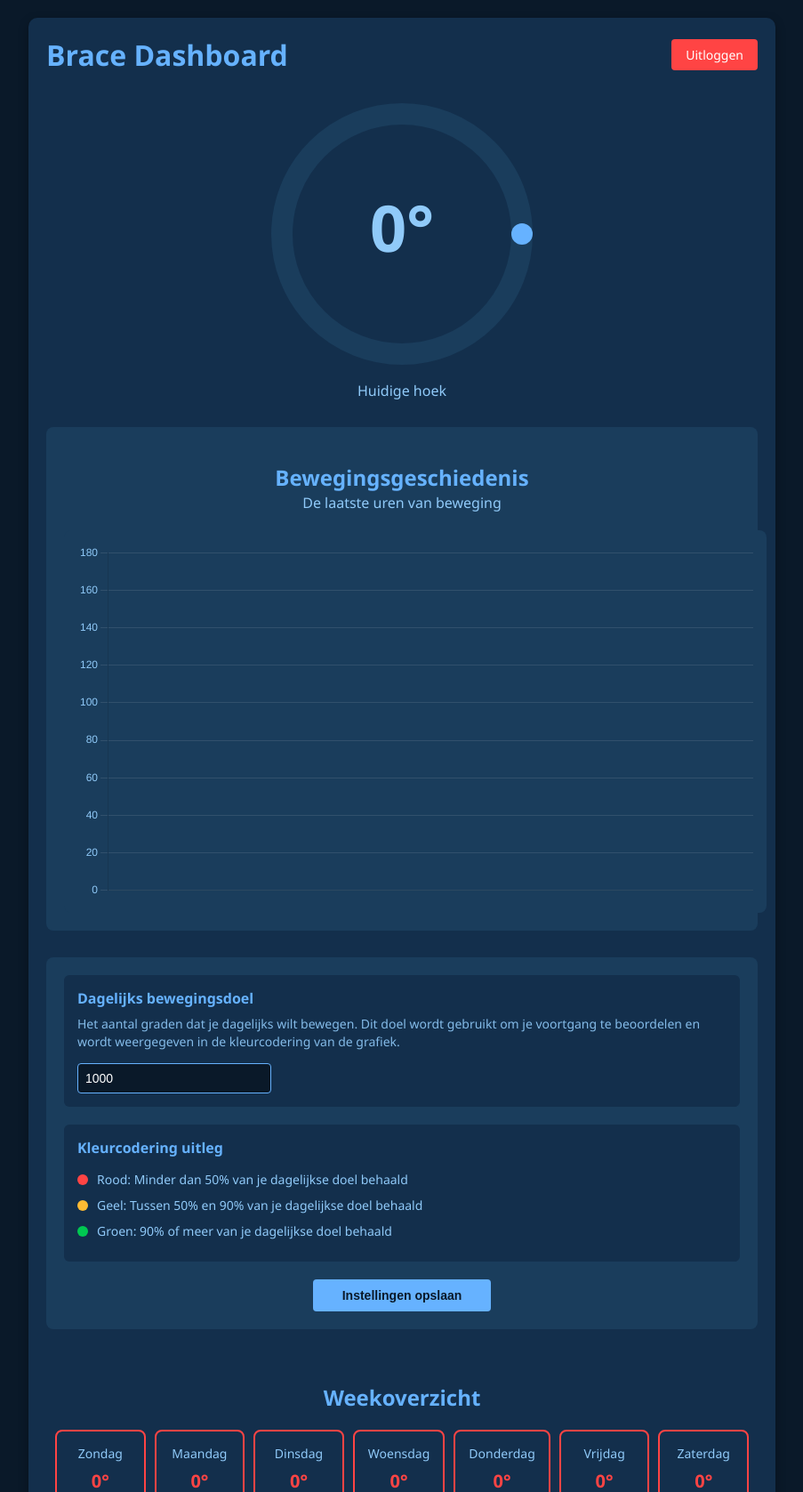
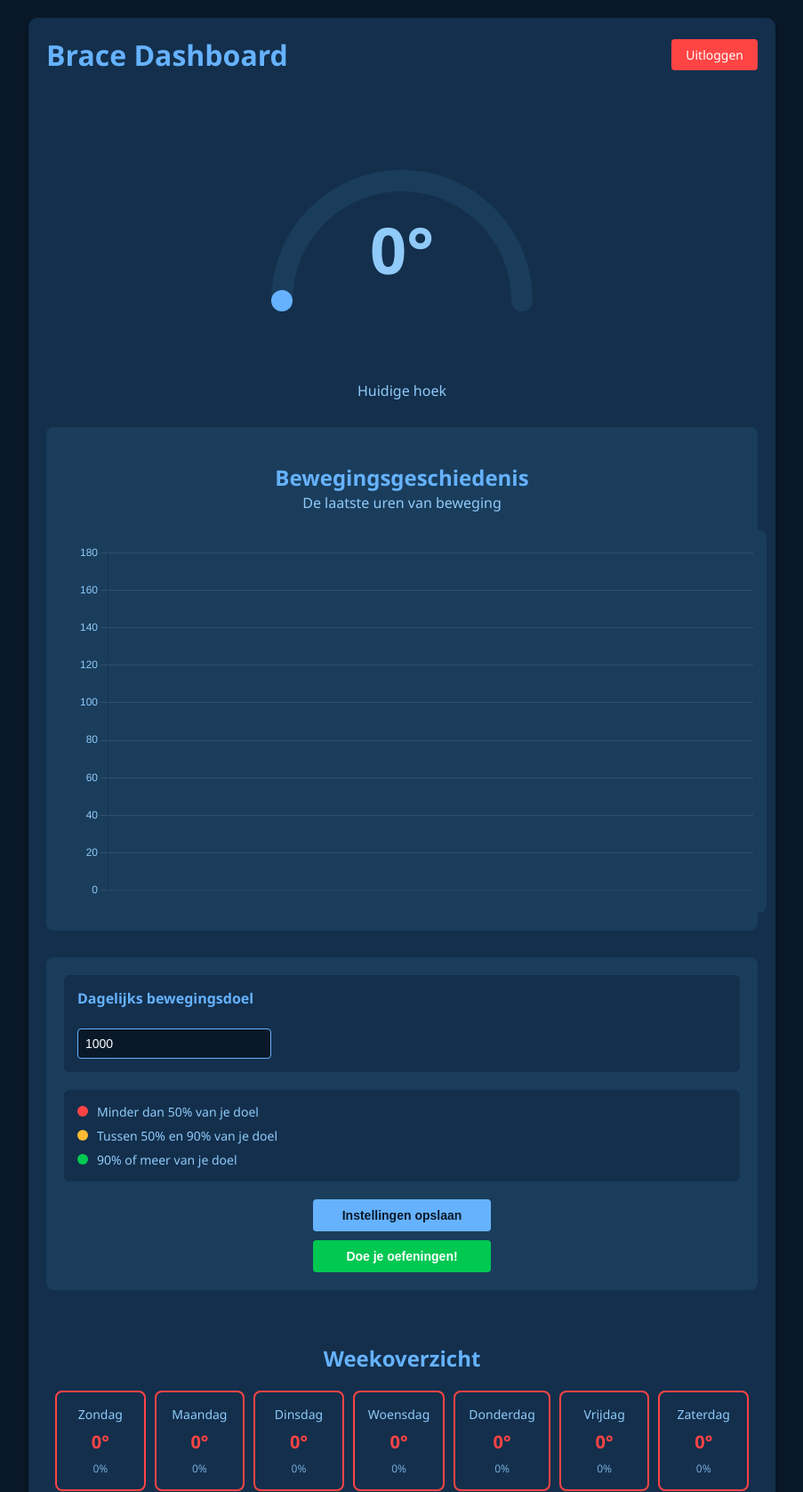
Before and after one commit to KbeDemy/WickedProblemSolving-Brace, a Flask app: template server/templates/index.html in a window 1280 px wide. Shown: the top 1677 px of the page at 89% size, without its empty margins (188-1091 px from the left). Run offline with Flask 3, Linux system fonts and the light colour scheme; the template is opened without the code that fills it, so the values that code supplies are empty; parts of the project's set-up code (start-up, migrations or seed data) failed here and were passed over.

Commit message:
Update index.html

```diff
--- a/server/templates/index.html
+++ b/server/templates/index.html
@@ -15,10 +15,23 @@
         </div>
 
         <div class="value-display">
-            <svg class="gauge-container" viewBox="0 0 100 100">
-                <circle id="gauge-bg" cx="50" cy="50" r="45"/>
-                <circle id="gauge-arc" cx="50" cy="50" r="45"/>
-                <text id="gauge-value" x="50" y="50" text-anchor="middle" dominant-baseline="middle">0°</text>
+            <svg class="gauge-container" viewBox="-50 -50 100 50">
+                <path id="gauge-bg"
+                      d="M -45,0 A 45,45 0 0,1 45,0"
+                      fill="none"
+                      stroke="#1a3d5c"
+                      stroke-width="10"/>
+                <path id="gauge-arc"
+                      d="M -45,0 A 45,45 0 0,1 45,0"
+                      fill="none"
+                      stroke="#66b2ff"
+                      stroke-width="10"/>
+                <text id="gauge-value"
+                      x="0"
+                      y="-10"
+                      text-anchor="middle"
+                      fill="#90caf9"
+                      font-size="20">0°</text>
             </svg>
             <div id="waarde">Huidige hoek</div>
         </div>
@@ -35,23 +48,30 @@
 
         <div class="config-section">
             <div class="config-item">
-                <label>
+                <label class="tooltip-container">
                     <span class="setting-title">Dagelijks bewegingsdoel</span>
-                    <span class="setting-description">Het aantal graden dat je dagelijks wilt bewegen. Dit doel wordt gebruikt om je voortgang te beoordelen en wordt weergegeven in de kleurcodering van de grafiek.</span>
+                    <span class="tooltip">Het aantal graden dat je dagelijks wilt bewegen. Dit doel wordt gebruikt om je voortgang te beoordelen en wordt weergegeven in de kleurcodering van de grafiek.</span>
                 </label>
                 <input type="number" id="dailyGoal" min="0" value="1000">
             </div>
 
-            <div class="score-explanation">
-                <h3>Kleurcodering uitleg</h3>
-                <ul>
-                    <li><span class="color-dot red"></span>Rood: Minder dan 50% van je dagelijkse doel behaald</li>
-                    <li><span class="color-dot yellow"></span>Geel: Tussen 50% en 90% van je dagelijkse doel behaald</li>
-                    <li><span class="color-dot green"></span>Groen: 90% of meer van je dagelijkse doel behaald</li>
-                </ul>
+            <div class="color-legend">
+                <div class="color-item">
+                    <span class="color-dot red"></span>
+                    <span>Minder dan 50% van je doel</span>
+                </div>
+                <div class="color-item">
+                    <span class="color-dot yellow"></span>
+                    <span>Tussen 50% en 90% van je doel</span>
+                </div>
+                <div class="color-item">
+                    <span class="color-dot green"></span>
+                    <span>90% of meer van je doel</span>
+                </div>
             </div>
 
             <button class="config-button" onclick="saveConfig()">Instellingen opslaan</button>
+            <button class="exercise-button">Doe je oefeningen!</button>
         </div>
 
         <div class="week-overview">
```
